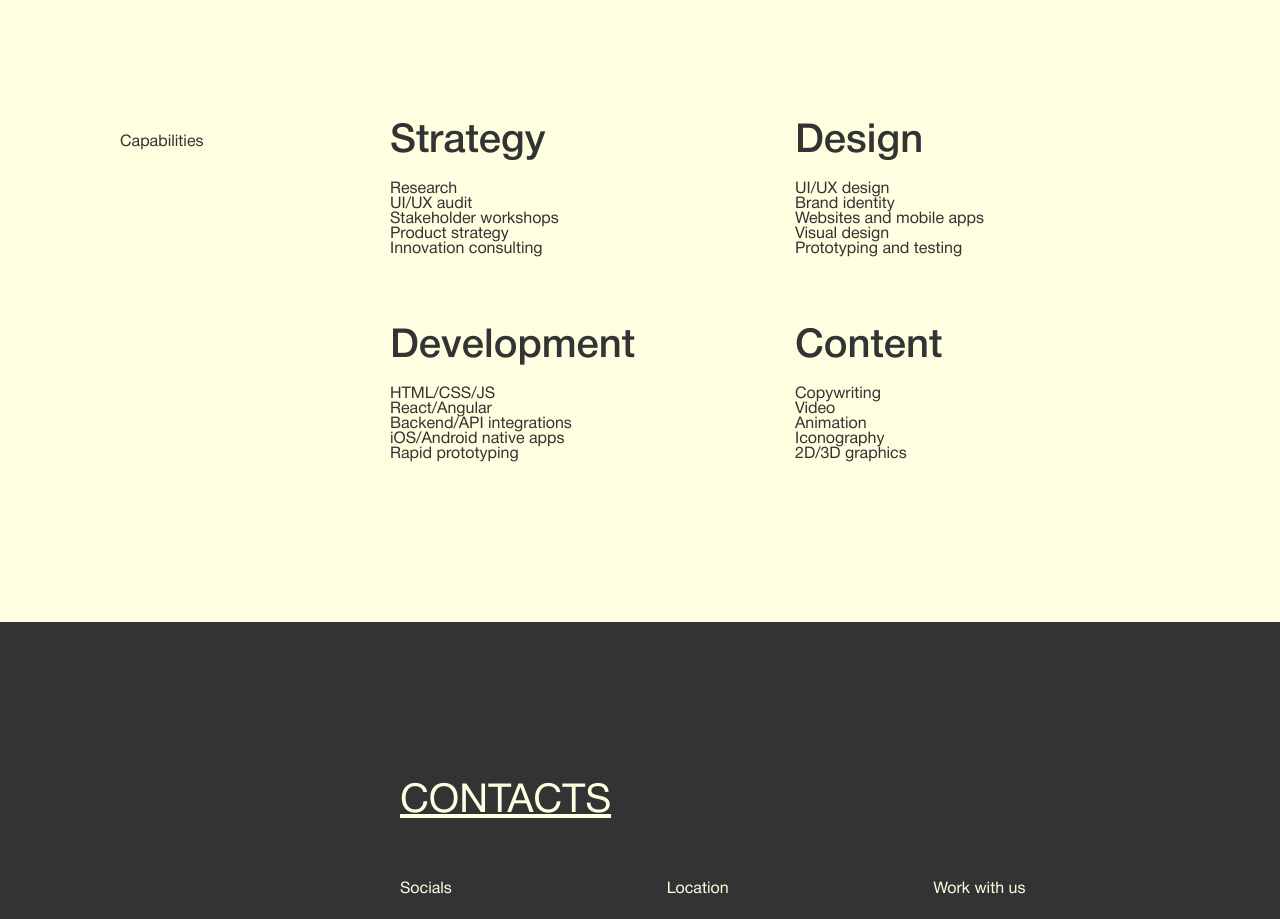
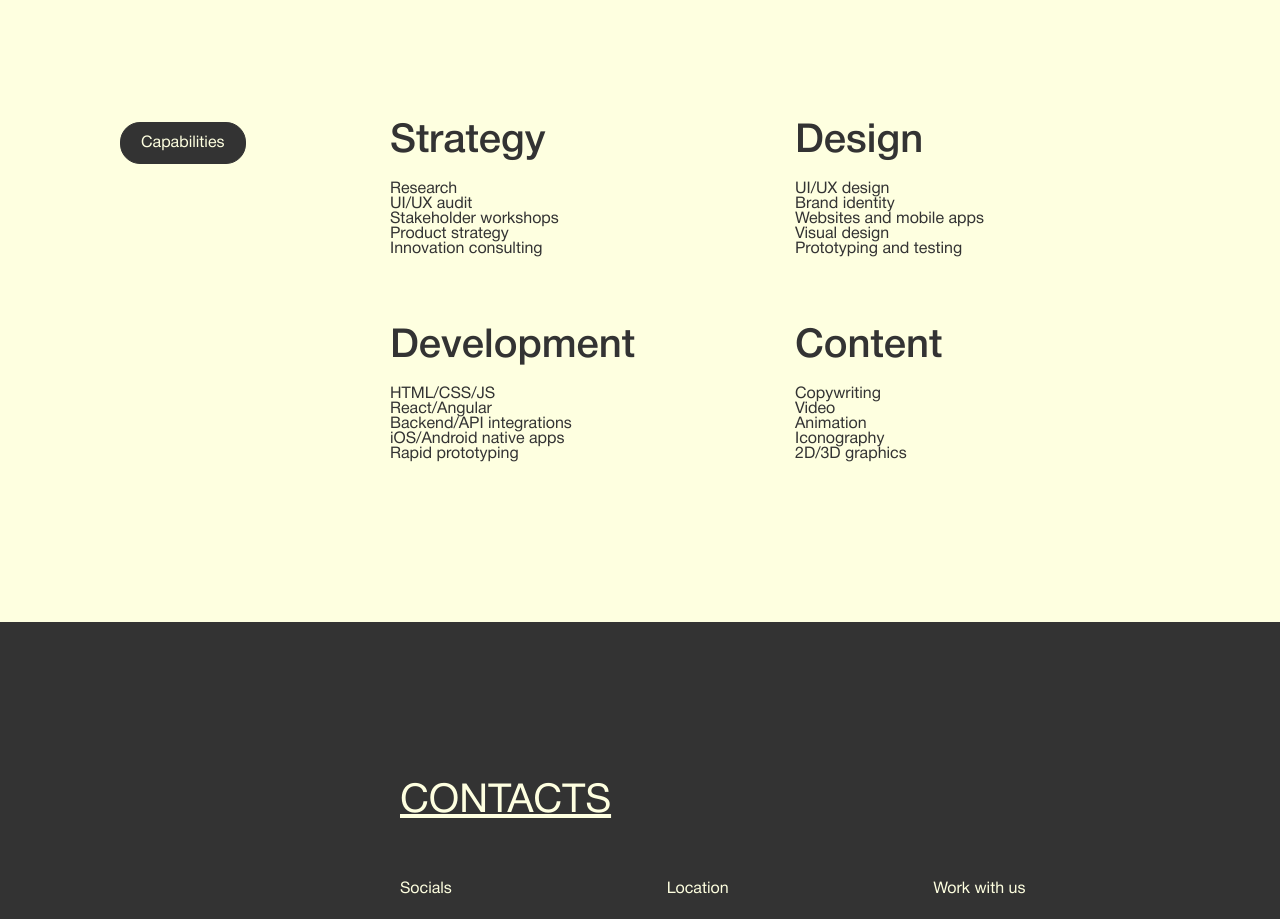
Before and after one commit to kevinsauvage/lighting, a React (Create React App) app: page / in a window 1280 px wide. Shown: the part 4260-5179 px from the top of the page. Built offline with nearby package versions, Linux system fonts and the light colour scheme.

Commit message:
change design capabilities

```diff
--- a/src/Components/Header/Header.scss
+++ b/src/Components/Header/Header.scss
@@ -11,6 +11,7 @@
     align-items: center;
     justify-content: space-between;
   }
+
   &__logo {
     font-size: 18px;
     display: flex;
@@ -35,6 +36,7 @@
         display: flex;
         align-items: center;
         justify-content: center;
+
         @include respond(mobile) {
           margin-right: 3px;
         }
@@ -49,9 +51,11 @@
       @include btn;
       margin-right: 6px;
       transition: all 0.2s ease-in;
+
       &:hover {
         @include btnAnim;
       }
+
       &--active {
         background-color: $yellow_main;
         color: $black_main;
--- a/src/Components/Home/Capabilities/Capabilities.scss
+++ b/src/Components/Home/Capabilities/Capabilities.scss
@@ -13,6 +13,13 @@
   &__title {
     line-height: 40px;
     font-weight: 400;
+    border: 1px solid $black_main;
+    background-color: $black_main;
+    color: $yellow_main;
+    width: fit-content;
+    height: fit-content;
+    border-radius: 20px;
+    padding: 0 20px;
 
     @include respond(mobile) {
       margin-bottom: 70px;
```
